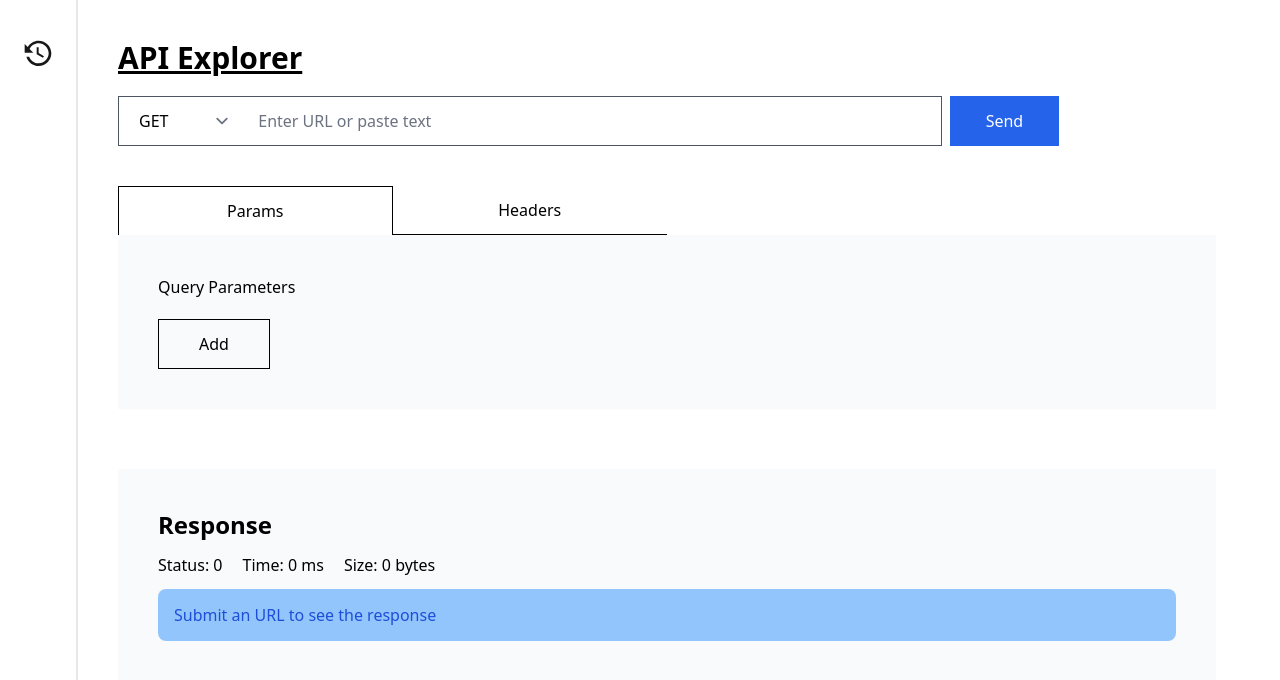
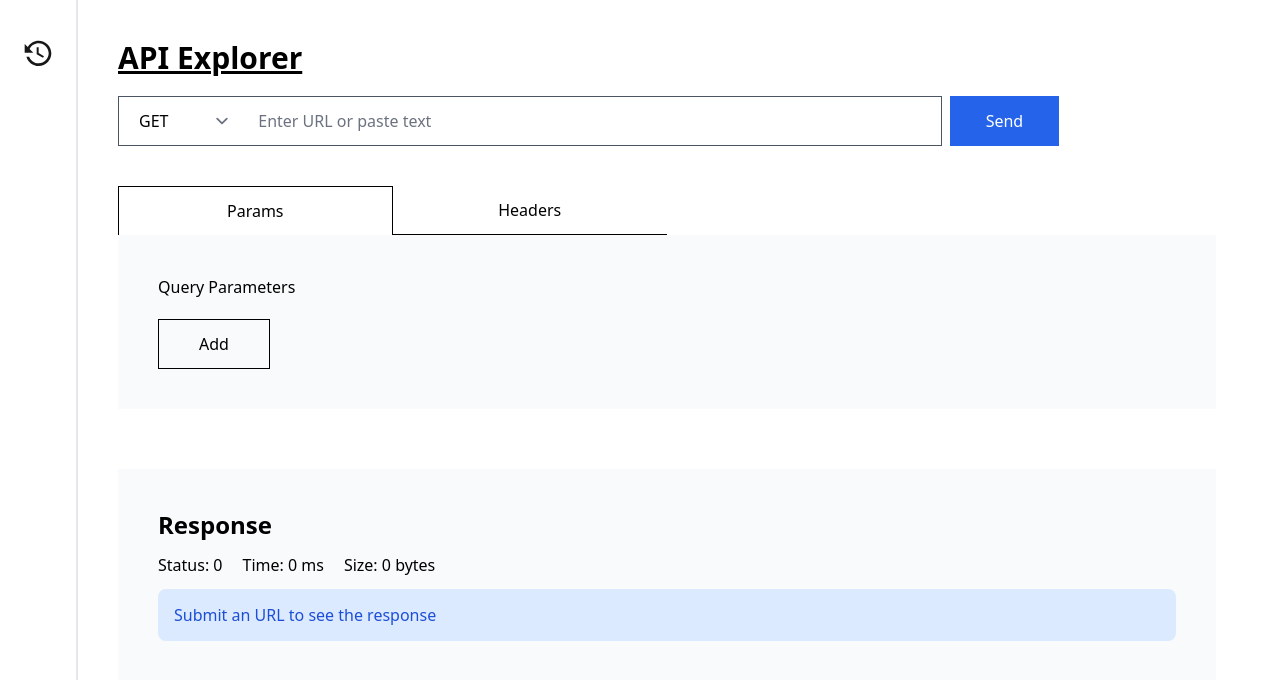
Before and after one commit to ihossen016/api-explorer, a React (Vite) app: page / in a window 1280 px wide. Shown: the top 680 px of the page. Built offline with nearby package versions, Linux system fonts and the light colour scheme.

Commit message:
background color changed

```diff
--- a/src/components/form/FormResponse.jsx
+++ b/src/components/form/FormResponse.jsx
@@ -52,7 +52,7 @@ function FormResponse({ response }) {
             )}
 
             {status === 0 && (
-                <div className="font-regular relative block w-full rounded-lg bg-blue-300 p-4 text-base leading-5 text-blue-700 opacity-100">
+                <div className="font-regular relative block w-full rounded-lg bg-blue-100 p-4 text-base leading-5 text-blue-700 opacity-100">
                     Submit an URL to see the response
                 </div>
             )}
@@ -64,7 +64,7 @@ function FormResponse({ response }) {
             )}
 
             {status >= 400 && (
-                <div className="font-regular relative block w-full rounded-lg bg-red-300 p-4 text-base leading-5 text-red-700 opacity-100">
+                <div className="font-regular relative block w-full rounded-lg bg-red-100 p-4 text-base leading-5 text-red-700 opacity-100">
                     {statusMessages[status]}
                 </div>
             )}
```
